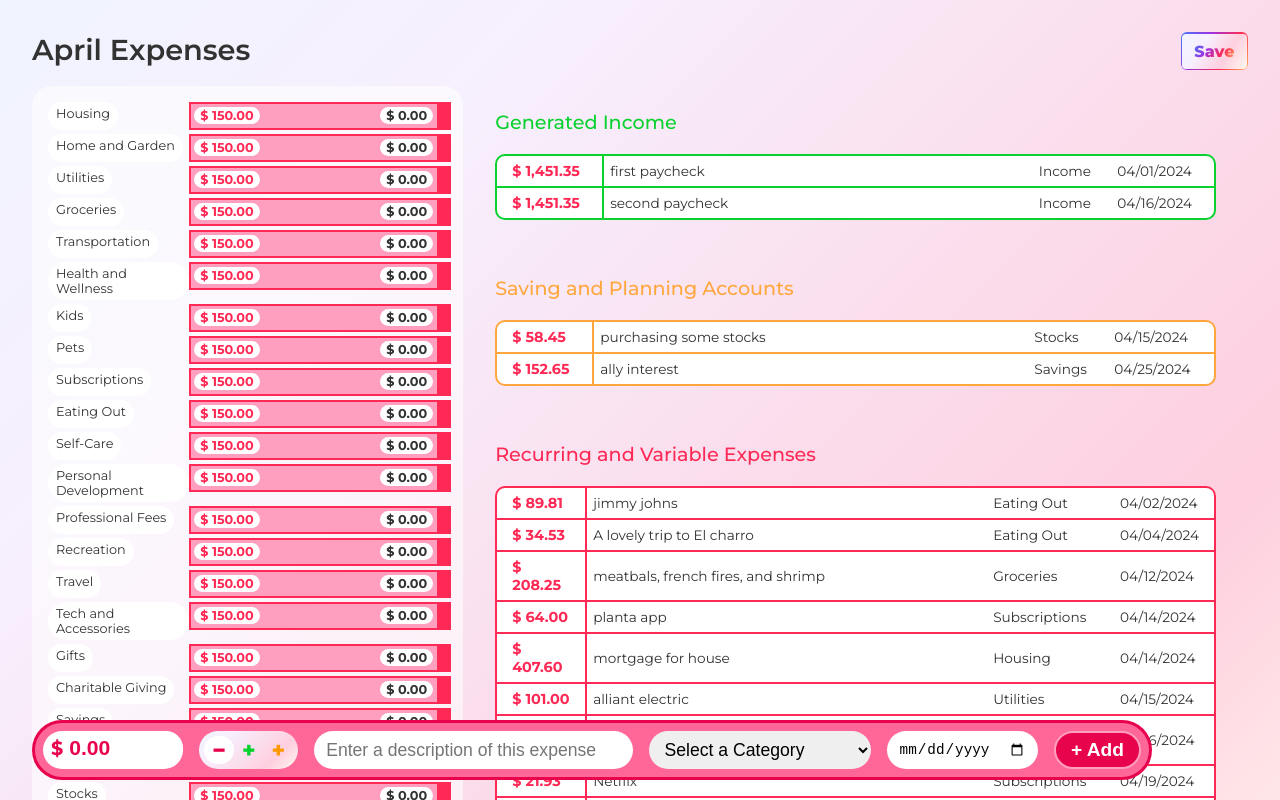
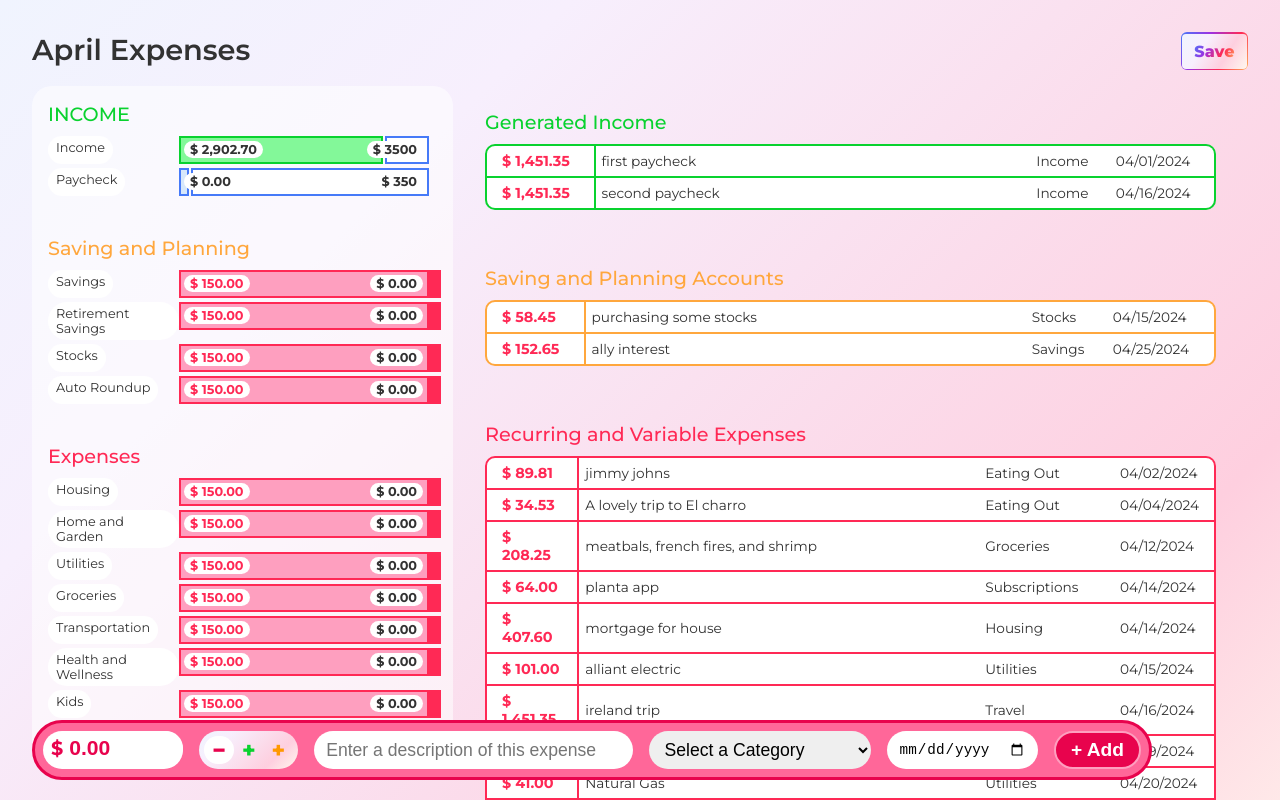
Before and after one commit to rubybeaches/BetterBudgetBuilds, a Next.js app: page /add-expense in a window 1280 px wide. Shown: the top 800 px of the page. Built offline with nearby package versions, Linux system fonts and the light colour scheme.

Commit message:
completing styles for expense progress bar

```diff
--- a/src/app/add-expense/page.css
+++ b/src/app/add-expense/page.css
@@ -61,9 +61,18 @@ main#expensePage {
   border-radius: 20px;
 }
 
-.section > h2 {
+.section > h2,
+#summaryIncome > h2,
+#summarySavings > h2,
+#summaryExpense > h2 {
   font-size: 1.2em;
   font-weight: 500;
+  margin-bottom: 10px;
+}
+
+#summarySavings > h2,
+#summaryExpense > h2 {
+  margin-top: 40px;
 }
 
 span.summaryProgressBar {
@@ -122,27 +131,6 @@ span.summaryProgressBar {
 
 .summaryProgressBar #progressBudget p {
   right: 6px;
-}
-
-.summaryProgressBar #progressMonthly.overBudgetMonthly p,
-.summaryProgressBar #progressMonthly.overBudgetWarning p {
-  color: #ff2955;
-}
-
-.summaryProgressBar #progressMonthly.overBudgetMonthly,
-.summaryProgressBar #progressBudget.overBudgetProgress,
-.summaryProgressBar #progressMonthly.overBudgetWarning {
-  background-color: #fe9fbf;
-  border-color: #ff2955;
-}
-
-.overBudgetBlock {
-  background-color: #ff2955;
-  border-color: #ff2955;
-  position: absolute;
-  right: -12px;
-  width: 12px;
-  height: 28px;
 }
 
 .summaryProgressBar #progressMonthly.overBudgetMonthly {
@@ -261,7 +249,6 @@ span.summaryProgressBar {
   border-collapse: separate;
   border-spacing: 0px;
   font-size: 0.9em;
-  margin-top: 20px;
   width: 100%;
 }
 
@@ -325,48 +312,40 @@ span.summaryProgressBar {
   background-color: #fff;
 }
 
+.hidden {
+  appearance: none;
+  opacity: 0;
+}
+
+.show {
+  appearance: visible;
+  opacity: 1;
+}
+
 /* Section colors */
 
-#Income.section
-  table#summaryTable
-  td.summaryProgressBar
-  #progressMonthly.overBudgetWarning
-  p,
-#Savings.section
-  table#summaryTable
-  td.summaryProgressBar
-  #progressMonthly.overBudgetWarning
-  p {
+#summaryIncome .summaryProgressBar #progressMonthly.overBudgetMonthly p {
   color: #323232;
 }
 
 #Income,
-#Income.section
-  table#summaryTable
-  td.summaryProgressBar
-  #progressMonthly.overBudgetMonthly
-  p,
+#summaryIncome > h2,
 #Income.section table#summaryTable tr#summaryTotals #overBudgetExpenses {
   color: #09d22f;
 }
 
 #Income #summaryTotals,
-#Income.section > table#summaryTable td#summaryBudget,
-#Income.section > table#summaryTable td#summaryMonthly,
-#Income.section > table#summaryTable tr td.summaryProgressBar,
-#Income.section
-  table#summaryTable
-  td.summaryProgressBar
-  #progressMonthly.overBudgetMonthly,
-#Income.section
-  table#summaryTable
-  td.summaryProgressBar
-  #progressBudget.overBudgetProgress,
-#Income.section
-  table#summaryTable
-  td.summaryProgressBar
-  #progressMonthly.overBudgetWarning {
+#summaryIncome #summaryBudget,
+#summaryIncome #summaryMonthly {
   background-color: #d0ffd0;
+}
+
+#summaryIncome .summaryProgressBar #progressMonthly.overBudgetMonthly,
+#summaryIncome .summaryProgressBar #progressMonthly.overBudgetWarning,
+#summaryIncome .summaryProgressBar #progressBudget.overBudgetProgress,
+#summarySavings .summaryProgressBar #progressMonthly,
+#summaryExpense .summaryProgressBar #progressMonthly {
+  background-color: #83f899;
 }
 
 #Income.section > table#summaryTable tr:not(:first-child) td,
@@ -375,35 +354,31 @@ span.summaryProgressBar {
 #Income.section > table#expenseTable tr td:first-child,
 #Income.section > table#expenseTable tr td:first-child,
 #Income.section > table#expenseTable tr td:last-child,
-#Income.section
-  table#summaryTable
-  td.summaryProgressBar
-  #progressMonthly.overBudgetMonthly,
-#Income.section
-  table#summaryTable
-  td.summaryProgressBar
-  #progressBudget.overBudgetProgress,
-#Income.section
-  table#summaryTable
-  td.summaryProgressBar
-  #progressMonthly.overBudgetWarning,
+#summaryIncome .summaryProgressBar #progressMonthly.overBudgetMonthly,
+#summaryIncome .summaryProgressBar #progressMonthly.overBudgetWarning,
+#summaryIncome .summaryProgressBar #progressBudget.overBudgetProgress,
+#summarySavings .summaryProgressBar #progressMonthly,
+#summaryExpense .summaryProgressBar #progressMonthly,
 #Income .overBudgetBlock {
   border-color: #09d22f;
 }
 
-#Income .overBudgetBlock {
+#summaryIncome .overBudgetBlock {
   background-color: #09d22f;
 }
 
-#Expenses {
-  color: #ff2955;
+#summaryIncome .summaryProgressBar #progressMonthly,
+#summaryIncome .summaryProgressBar #progressBudget {
+  border-color: var(--blue-color);
 }
 
-#Expenses #summaryTotals,
-#Expenses.section > table#summaryTable td#summaryBudget,
-#Expenses.section > table#summaryTable td#summaryMonthly,
-#Expenses.section > table#summaryTable tr td.summaryProgressBar {
+#summaryIncome .summaryProgressBar #progressMonthly {
   background-color: var(--blue-highlight);
+}
+
+#Expenses,
+#summaryExpense > h2 {
+  color: #ff2955;
 }
 
 #Expenses.section > table#summaryTable tr:not(:first-child) td,
@@ -416,32 +391,20 @@ span.summaryProgressBar {
 }
 
 #Savings,
-#Savings.section
-  table#summaryTable
-  td.summaryProgressBar
-  #progressMonthly.overBudgetMonthly
-  p,
+#summarySavings > h2,
 #Savings.section table#summaryTable tr#summaryTotals #overBudgetExpenses {
   color: var(--orange-color);
 }
 
 #Savings #summaryTotals,
 #Savings.section > table#summaryTable td#summaryBudget,
-#Savings.section > table#summaryTable td#summaryMonthly,
-#Savings.section > table#summaryTable tr td.summaryProgressBar,
-#Savings.section
-  table#summaryTable
-  td.summaryProgressBar
-  #progressMonthly.overBudgetMonthly,
-#Savings.section
-  table#summaryTable
-  td.summaryProgressBar
-  #progressBudget.overBudgetProgress,
-#Savings.section
-  table#summaryTable
-  td.summaryProgressBar
-  #progressMonthly.overBudgetWarning {
+#Savings.section > table#summaryTable td#summaryMonthly {
   background-color: var(--orange-highlight);
+}
+
+#summarySavings .summaryProgressBar #progressMonthly.overBudgetWarning,
+#summaryExpense .summaryProgressBar #progressMonthly.overBudgetWarning {
+  background-color: #fdef81;
 }
 
 #Savings.section > table#summaryTable tr:not(:first-child) td,
@@ -449,23 +412,44 @@ span.summaryProgressBar {
 #Savings.section > table#expenseTable tr:first-child td,
 #Savings.section > table#expenseTable tr td:first-child,
 #Savings.section > table#expenseTable tr td:first-child,
-#Savings.section > table#expenseTable tr td:last-child,
-#Savings.section
-  table#summaryTable
-  td.summaryProgressBar
-  #progressMonthly.overBudgetMonthly,
-#Savings.section
-  table#summaryTable
-  td.summaryProgressBar
-  #progressBudget.overBudgetProgress,
-#Savings.section
-  table#summaryTable
-  td.summaryProgressBar
-  #progressMonthly.overBudgetWarning,
-#Savings .overBudgetBlock {
+#Savings.section > table#expenseTable tr td:last-child {
   border-color: var(--orange-color);
 }
 
-#Savings .overBudgetBlock {
-  background-color: var(--orange-color);
+#summarySavings .summaryProgressBar #progressMonthly.overBudgetProgress,
+#summarySavings .summaryProgressBar #progressMonthly.overBudgetWarning,
+#summarySavings .summaryProgressBar #progressBudget,
+#summaryExpense .summaryProgressBar #progressMonthly.overBudgetProgress,
+#summaryExpense .summaryProgressBar #progressMonthly.overBudgetWarning,
+#summaryExpense .summaryProgressBar #progressBudget {
+  border-color: #f5dd2d;
 }
+
+#summarySavings .overBudgetBlock,
+#summaryExpense .overBudgetBlock {
+  background-color: #ff2955;
+}
+
+.summaryProgressBar #progressMonthly.overBudgetMonthly p {
+  color: #ff2955;
+}
+
+#summarySavings .summaryProgressBar #progressMonthly.overBudgetMonthly,
+#summarySavings .summaryProgressBar #progressBudget.overBudgetProgress,
+#summaryExpense .summaryProgressBar #progressMonthly.overBudgetMonthly,
+#summaryExpense .summaryProgressBar #progressBudget.overBudgetProgress,
+.summaryProgressBar #progressMonthly.overBudgetMonthly,
+.summaryProgressBar #progressBudget.overBudgetProgress,
+.summaryProgressBar #progressMonthly.overBudgetWarning {
+  background-color: #fe9fbf;
+  border-color: #ff2955;
+}
+
+.overBudgetBlock {
+  background-color: #ff2955;
+  border-color: #ff2955;
+  position: absolute;
+  right: -12px;
+  width: 12px;
+  height: 28px;
+}
--- a/src/app/add-expense/page.tsx
+++ b/src/app/add-expense/page.tsx
@@ -94,7 +94,38 @@ const AddExpense = () => {
 
       <div className="expenseColumns">
         <div className="summaryWrapper">
-          {userCategories.map((category, index) => (
+          <div id="summaryIncome">
+            <h2>INCOME</h2>
+            <span className="summaryProgressBar">
+              <p className="categoryName">{"Income"}</p>
+              {/* getCategoryExpenses(fullMonth) */}
+              <ProgressBar
+                categoryExpenseTotal={incomeExpenses.reduce(
+                  (sum, exp) =>
+                    exp.category == "Income" ? sum + exp.amount : sum,
+                  0
+                )}
+                budgetTotal={"3500"}
+              />
+            </span>
+            <span className="summaryProgressBar">
+              <p className="categoryName">{"Paycheck"}</p>
+              {/* getCategoryExpenses(fullMonth) */}
+              <ProgressBar
+                categoryExpenseTotal={incomeExpenses.reduce(
+                  (sum, exp) =>
+                    exp.category == "Paycheck" ? sum + exp.amount : sum,
+                  0
+                )}
+                budgetTotal={"350"}
+              />
+            </span>
+          </div>
+          <div id="summarySavings">
+            <h2>Saving and Planning</h2>
+            {userCategories.map(
+              (category, index) =>
+                category.type == "savings" && (
                   <span key={index} className="summaryProgressBar">
                     <p className="categoryName">{category.category}</p>
                     {/* getCategoryExpenses(fullMonth) */}
@@ -106,7 +137,29 @@ const AddExpense = () => {
                       )}
                     />
                   </span>
-          ))}
+                )
+            )}
+          </div>
+          <div id="summaryExpense">
+            <h2>Expenses</h2>
+            {userCategories.map(
+              (category, index) =>
+                category.type == "non-essential" ||
+                (category.type == "essential" && (
+                  <span key={index} className="summaryProgressBar">
+                    <p className="categoryName">{category.category}</p>
+                    {/* getCategoryExpenses(fullMonth) */}
+                    <ProgressBar
+                      categoryExpenseTotal={150}
+                      budgetTotal={multiplyPercentToFloat(
+                        category.curr,
+                        monthlyIncome
+                      )}
+                    />
+                  </span>
+                ))
+            )}
+          </div>
         </div>
 
         <div className="expenseTablesWrapper">
--- a/src/app/components/Dashboard/ProgressBar.tsx
+++ b/src/app/components/Dashboard/ProgressBar.tsx
@@ -1,4 +1,4 @@
-import { convertToFloat } from "@/app/lib/helpers";
+import { convertToFloat, parsetoNum } from "@/app/lib/helpers";
 import { useMemo } from "react";
 
 const ProgressBar = ({
@@ -9,8 +9,8 @@ const ProgressBar = ({
   budgetTotal: string;
 }) => {
   const expenseRatio = useMemo(() => {
-    const percent = categoryExpenseTotal / Number(budgetTotal);
-    return percent > 1 ? 1 : percent;
+    const percent = categoryExpenseTotal / parsetoNum(budgetTotal);
+    return percent >= 1 ? 1 : percent;
   }, [categoryExpenseTotal, budgetTotal]);
 
   return (
```
Lines whose indentation alone changed are shown as unchanged.
